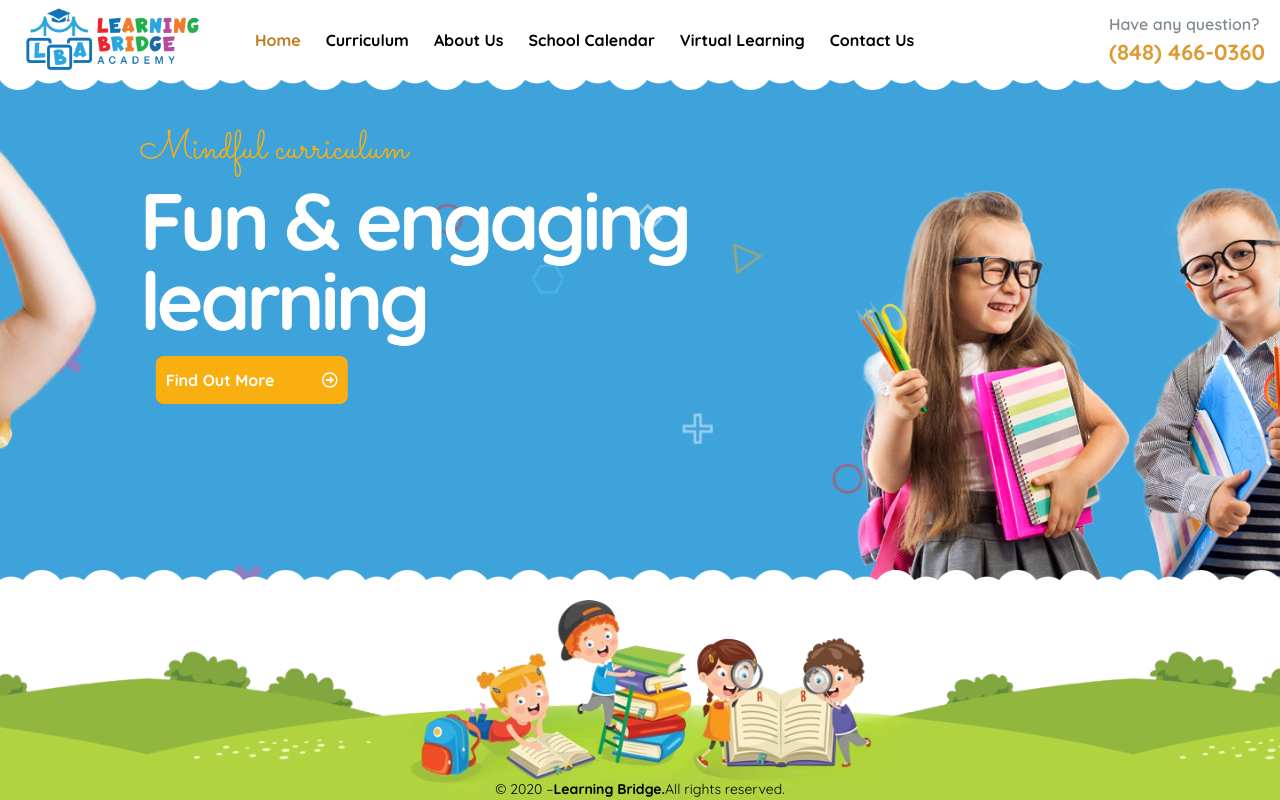
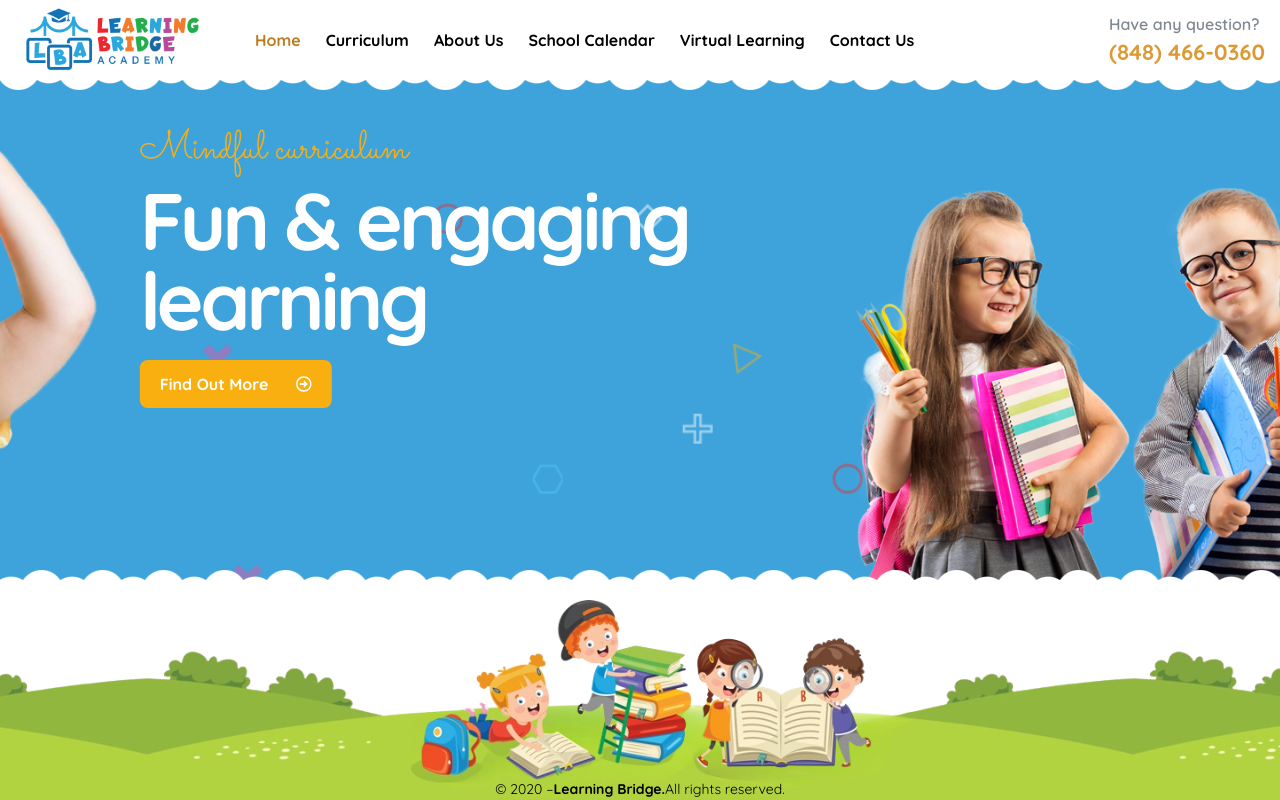
Before and after one commit to Zhybuliou/learningbridge, a React (Vite) app: page /freehold in a window 1280 px wide. Built offline with nearby package versions, Linux system fonts and the light colour scheme.

Commit message:
feat: add style button on slider

```diff
--- a/src/components/slider/Slider.tsx
+++ b/src/components/slider/Slider.tsx
@@ -34,7 +34,7 @@ const ImageBG = [
     url: Image2,
     alt: '2',
     time: 550,
-    positionX: 100,
+    positionX: 300,
     positionY: 400,
     speed: 5,
   },
@@ -43,7 +43,7 @@ const ImageBG = [
     url: Image4,
     alt: '4',
     time: 400,
-    positionX: 80,
+    positionX: 180,
     positionY: 600,
     speed: -8,
   },
@@ -76,7 +76,7 @@ const ImageBG = [
     alt: '9',
     time: 900,
     positionX: 100,
-    positionY: 800,
+    positionY: 850,
     speed: 5,
   },
   {
@@ -84,7 +84,7 @@ const ImageBG = [
     alt: '10',
     time: 650,
     positionX: 180,
-    positionY: 1200,
+    positionY: 1350,
     speed: -3,
   },
   {
--- a/src/components/slider/slider.css
+++ b/src/components/slider/slider.css
@@ -58,7 +58,8 @@
     display: flex;
     justify-content: space-between;
     align-items: center;
-    padding: 0 10px;
+    margin-top: 20px;
+    padding: 0 20px;
     text-decoration: none;
     color: #fff;
     background-color: #FAAF11;
@@ -72,7 +73,6 @@
     overflow: hidden;
     z-index: 1;
     transition: 0.5s;
-    margin: 1em;
 }
 
 .main-page-slide a span {
```
